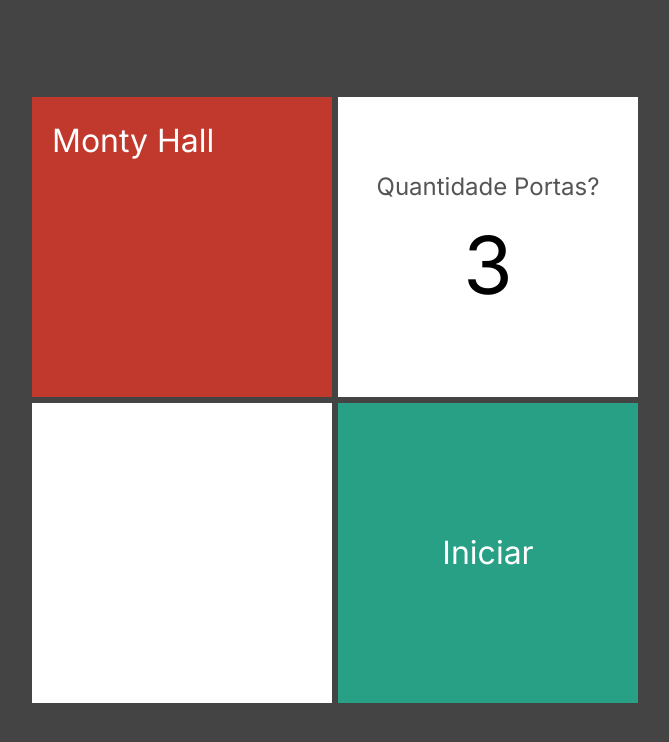
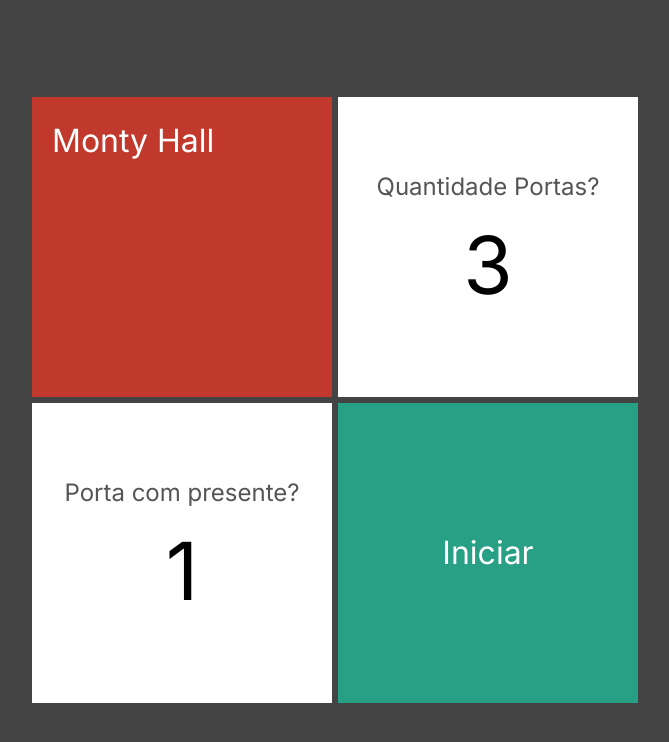
Before and after one commit to DevDaniloFerrari/porta-premiada, a Next.js app: page / in a window 1280 px wide. Shown: the top 742 px of the page, without its empty margins (305-974 px from the left). Built offline with nearby package versions, Linux system fonts and the light colour scheme.

Commit message:
replicando componente

```diff
--- a/app/page.tsx
+++ b/app/page.tsx
@@ -1,4 +1,4 @@
-'use client'
+"use client";
 import styles from "@/styles/Formulario.module.css";
 import Cartao from "@/components/Cartao";
 import Link from "next/link";
@@ -7,6 +7,7 @@ import { useState } from "react";
 
 export default function Fomrulario() {
   const [quantidadePortas, setQuantidadePortas] = useState(3);
+  const [comPresente, setComPresente] = useState(1);
 
   return (
     <div className={styles.formulario}>
@@ -15,11 +16,21 @@ export default function Fomrulario() {
           <h1>Monty Hall</h1>
         </Cartao>
         <Cartao>
-          <EntradaNumerica text="Quantidade Portas?" value={quantidadePortas} onChange={setQuantidadePortas} />
+          <EntradaNumerica
+            text="Quantidade Portas?"
+            value={quantidadePortas}
+            onChange={setQuantidadePortas}
+          />
         </Cartao>
       </div>
       <div>
-        <Cartao></Cartao>
+        <Cartao>
+          <EntradaNumerica
+            text="Porta com presente?"
+            value={comPresente}
+            onChange={setComPresente}
+          />
+        </Cartao>
         <Cartao bgcolor="#28a085">
           <Link href={`/jogo/4/2`} className={styles.link}>
             <h2>Iniciar</h2>
```
